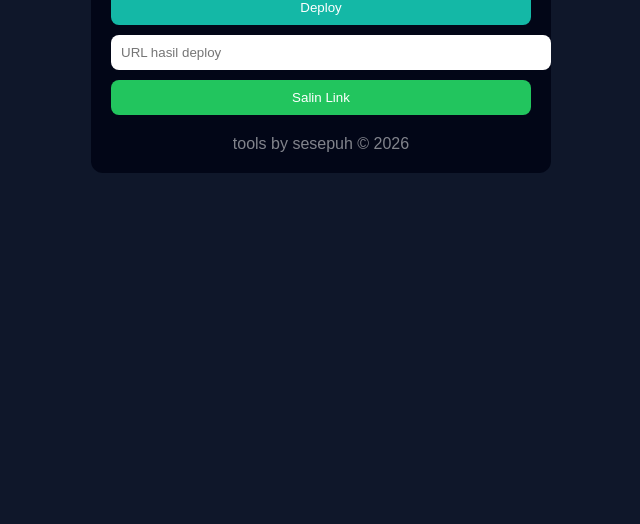
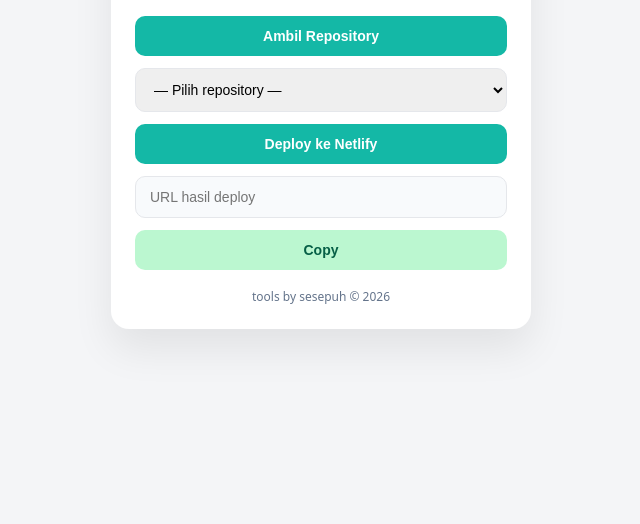
Before and after one commit to Candra2222/auto-generate, a website: page public/index.html in a window 1280 px wide. Shown: the part 276-800 px from the top of the page, without its empty margins (319-959 px from the left). Drawn offline with Linux system fonts and the light colour scheme.

Commit message:
Update index.html

```diff
--- a/public/index.html
+++ b/public/index.html
@@ -4,92 +4,195 @@
 <meta charset="UTF-8">
 <title>GitHub → Netlify Auto Deploy</title>
 <meta name="viewport" content="width=device-width, initial-scale=1">
+
 <style>
-body {
-  background:#0f172a;
-  font-family:Arial;
-  color:white;
+:root {
+  --primary:#14b8a6;
+  --primary-dark:#0f766e;
+  --bg:#f4f5f7;
+  --card:#ffffff;
+  --text:#0f172a;
 }
-.box {
+
+*{box-sizing:border-box}
+
+body{
+  margin:0;
+  background:var(--bg);
+  font-family:system-ui,-apple-system,Segoe UI,Roboto;
+  display:flex;
+  justify-content:center;
+  align-items:center;
+  min-height:100vh;
+}
+
+.card{
+  width:100%;
   max-width:420px;
-  margin:40px auto;
-  background:#020617;
-  padding:20px;
-  border-radius:12px;
+  background:var(--card);
+  border-radius:18px;
+  padding:24px;
+  box-shadow:0 20px 40px rgba(0,0,0,.08);
 }
-button, select, input {
+
+h1{
+  font-size:20px;
+  text-align:center;
+  margin-bottom:20px;
+  color:var(--text);
+}
+
+button, select, input{
   width:100%;
-  margin-top:10px;
+  padding:12px 14px;
+  margin-top:12px;
+  border-radius:10px;
+  border:1px solid #e5e7eb;
+  font-size:14px;
+}
+
+button{
+  background:var(--primary);
+  color:#fff;
+  border:none;
+  font-weight:600;
+}
+
+button:disabled{
+  background:#94a3b8;
+}
+
+button.secondary{
+  background:#bbf7d0;
+  color:#065f46;
+}
+
+input[readonly]{
+  background:#f8fafc;
+}
+
+#error{
+  display:none;
+  margin-top:12px;
   padding:10px;
-  border-radius:8px;
-  border:none;
+  background:#fee2e2;
+  color:#7f1d1d;
+  border-radius:10px;
+  font-size:13px;
+  white-space:pre-wrap;
 }
-.primary {
-  background:#14b8a6;
-  color:white;
-}
-.success {
-  background:#22c55e;
-  color:white;
-}
-.footer {
+
+footer{
   text-align:center;
-  margin-top:20px;
-  opacity:.5;
+  margin-top:18px;
+  font-size:12px;
+  color:#64748b;
 }
 </style>
 </head>
+
 <body>
 
-<div class="box">
-  <h3>GitHub → Netlify Auto Deploy</h3>
+<div class="card">
+  <h1>GitHub → Netlify Auto Deploy</h1>
 
-  <button class="primary" onclick="loadRepos()">Ambil Repository</button>
+  <button id="loadBtn" onclick="loadRepos()">Ambil Repository</button>
 
-  <select id="repoSelect"></select>
+  <select id="repoSelect">
+    <option value="">— Pilih repository —</option>
+  </select>
 
-  <input id="htmlPath" value="index.html" placeholder="Path HTML">
+  <button id="deployBtn" onclick="deploy()">Deploy ke Netlify</button>
 
-  <button class="primary" onclick="deploy()">Deploy</button>
+  <div id="error"></div>
 
   <input id="result" readonly placeholder="URL hasil deploy">
+  <button class="secondary" onclick="copy()">Copy</button>
 
-  <button class="success" onclick="copy()">Salin Link</button>
-
-  <div class="footer">tools by sesepuh © 2026</div>
+  <footer>tools by sesepuh © 2026</footer>
 </div>
 
 <script>
-async function loadRepos() {
+const loadBtn = document.getElementById('loadBtn');
+const deployBtn = document.getElementById('deployBtn');
+const errorBox = document.getElementById('error');
+const result = document.getElementById('result');
+
+function setLoading(btn, text){
+  btn.disabled = true;
+  btn.dataset.old = btn.textContent;
+  btn.textContent = text;
+}
+
+function clearLoading(btn){
+  btn.disabled = false;
+  btn.textContent = btn.dataset.old;
+}
+
+function showError(msg){
+  errorBox.style.display='block';
+  errorBox.textContent=msg;
+}
+
+function clearError(){
+  errorBox.style.display='none';
+  errorBox.textContent='';
+}
+
+async function loadRepos(){
+  clearError();
+  setLoading(loadBtn,'Memuat...');
   const r = await fetch('/api/github');
   const data = await r.json();
   const s = document.getElementById('repoSelect');
-  s.innerHTML = '';
-  data.forEach(x => {
-    const o = document.createElement('option');
-    o.value = x.full_name;
-    o.textContent = x.full_name;
+
+  s.innerHTML='<option value="">— Pilih repository —</option>';
+  data.forEach(x=>{
+    const o=document.createElement('option');
+    o.value=x.full_name;
+    o.textContent=x.full_name;
     s.appendChild(o);
   });
+  clearLoading(loadBtn);
 }
 
-async function deploy() {
-  const repoFullName = repoSelect.value;
-  const htmlPath = document.getElementById('htmlPath').value;
+async function deploy(){
+  clearError();
+  result.value='';
+  const repo = repoSelect.value;
 
-  const r = await fetch('/api/deploy-netlify', {
+  if(!repo){
+    showError('Repository belum dipilih');
+    return;
+  }
+
+  setLoading(deployBtn,'Memuat...');
+
+  const r = await fetch('/api/deploy-netlify',{
     method:'POST',
     headers:{'Content-Type':'application/json'},
-    body:JSON.stringify({ repoFullName, htmlPath })
+    body:JSON.stringify({repoFullName:repo})
   });
 
   const d = await r.json();
-  result.value = d.url || JSON.stringify(d);
+
+  clearLoading(deployBtn);
+
+  if(!d.url){
+    showError(JSON.stringify(d,null,2));
+    return;
+  }
+
+  result.value=d.url;
 }
 
 function copy(){
+  if(!result.value){
+    showError('Belum ada link');
+    return;
+  }
   navigator.clipboard.writeText(result.value);
-  alert('Link disalin!');
+  alert('Link disalin');
 }
 </script>
 
```
